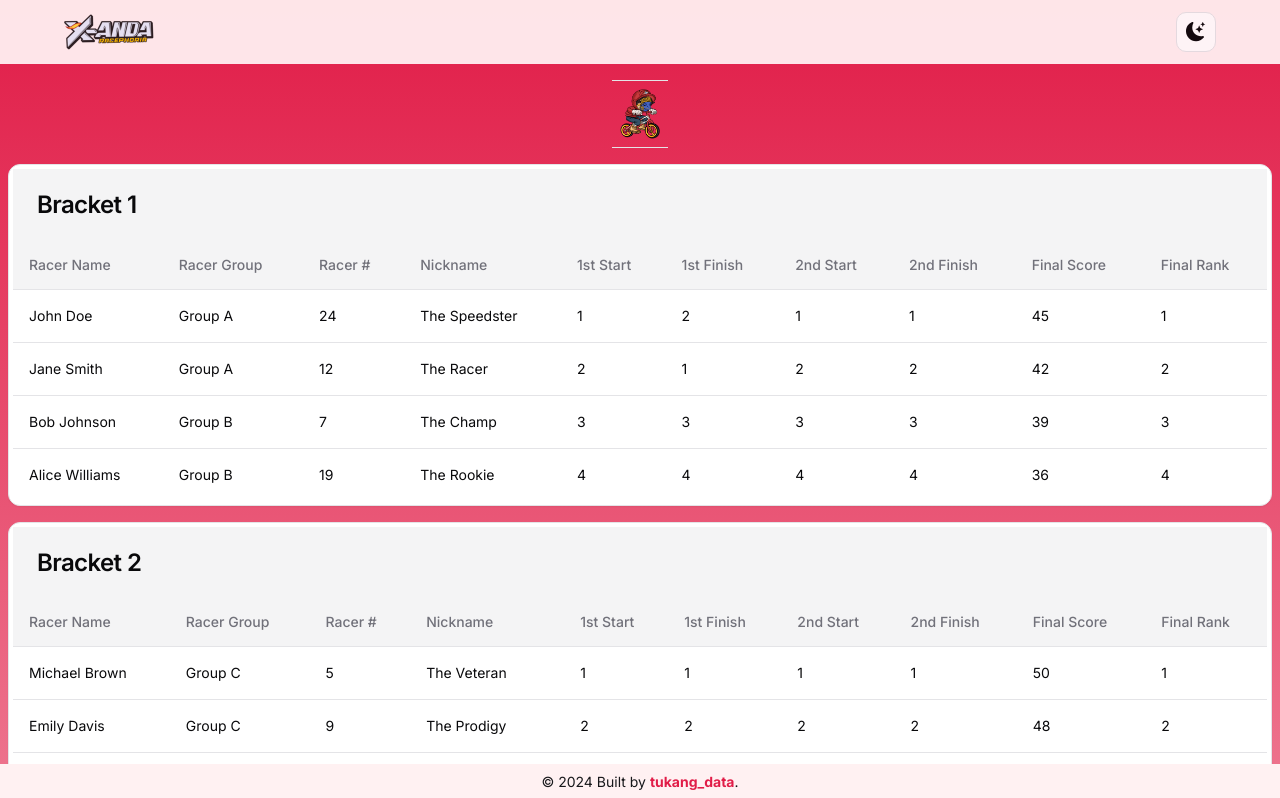
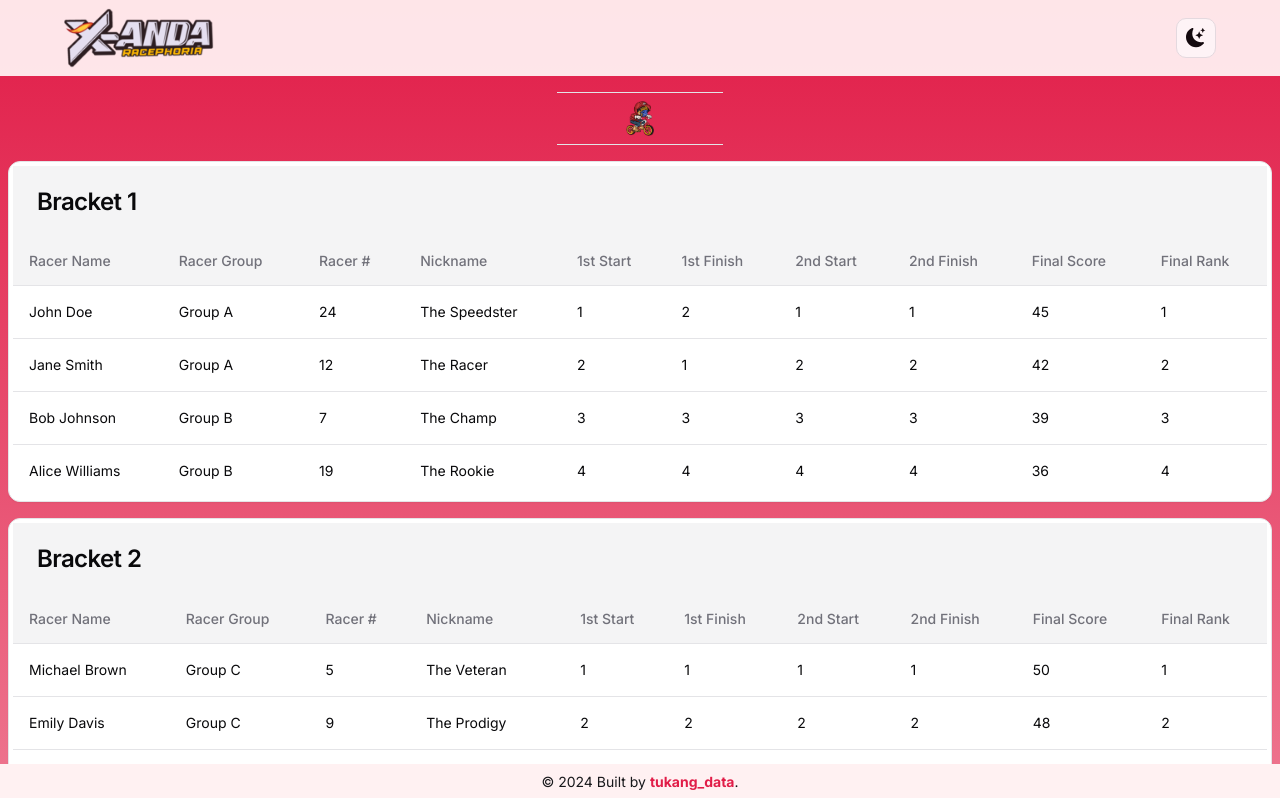
Before and after one commit to thosangs/pla_lamsel, a Next.js app: page /livescore/kelas in a window 1280 px wide. Shown: the top 798 px of the page. Built offline with nearby package versions, Linux system fonts and the light colour scheme.

Commit message:
feat: add image loader blur mode

```diff
--- a/app/layout.tsx
+++ b/app/layout.tsx
@@ -4,6 +4,7 @@ import "./globals.css";
 import Header from "@/components/layout/header";
 import { ThemeProvider } from "@/components/theme-providers";
 import Link from "next/link";
+import Footer from "@/components/layout/footer";
 
 const inter = Inter({ subsets: ["latin"] });
 
@@ -30,18 +31,7 @@ export default function RootLayout({
 							{children}
 						</main>
 
-						<footer className="sticky bottom-0 bg-primary-foreground py-2 px-6 text-center text-sm text-secondary-foreground">
-							&copy; 2024 Built by{" "}
-							<Link
-								href="https://www.instagram.com/tukang.data/"
-								className="font-bold text-primary"
-								target="_blank"
-								prefetch={false}
-							>
-								tukang_data
-							</Link>
-							.
-						</footer>
+						<Footer />
 					</div>
 				</ThemeProvider>
 			</body>
--- a/app/livescore/kelas/page.tsx
+++ b/app/livescore/kelas/page.tsx
@@ -13,6 +13,7 @@ import {
 import { useSearchParams } from "next/navigation";
 import { LoadingSpinner } from "@/components/ui/icons";
 import Image from "next/image";
+import icon_image from "@/public/icon.png";
 
 function KelasFallback() {
 	return <LoadingSpinner />;
@@ -24,21 +25,22 @@ function KelasActive() {
 	const tipe = searchParams.get("tipe");
 	return (
 		<>
-			<div className="my-2">
+			<div className="my-2 mx-auto">
 				<hr />
+				<div className="text-center">
 					<span className="inline-block font-bold text-background text-3xl align-middle">
 						{tipe?.toUpperCase()}
 					</span>
 					<Image
-					src="/icon.png"
-					width={40}
-					height={0}
-					className="my-0 py-2 mx-2 inline-block"
+						src={icon_image}
+						placeholder="blur"
+						className="my-0 py-2 mx-2 inline-block w-2/12"
 						alt="racephoria"
 					/>
 					<span className="inline-block font-bold text-background text-3xl align-middle">
 						{tahun?.toUpperCase()}
 					</span>
+				</div>
 				<hr />
 			</div>
 
--- a/app/page.tsx
+++ b/app/page.tsx
@@ -6,15 +6,17 @@ import {
 	BookIcon,
 } from "@/components/ui/icons";
 import Image from "next/image";
+import logo_text_image from "@/public/logo-text.png";
 
 export default function Home() {
 	return (
 		<>
 			<Image
-				src="/logo-text.png"
-				width={150}
-				height={0}
-				className="m-0 pb-2"
+				src={logo_text_image}
+				// width={150}
+				// height={0}
+				placeholder="blur"
+				className="m-0 pb-2 w-auto"
 				alt="racephoria"
 			/>
 			<nav className="w-full max-w-md grid gap-2 px-4">
--- a/components/layout/header.tsx
+++ b/components/layout/header.tsx
@@ -5,20 +5,20 @@ import { useTheme } from "next-themes";
 import { Button } from "@/components/ui/button";
 import { IconMoonStarsFill, IconSunFill } from "@/components/ui/icons";
 import Image from "next/image";
+import text_image from "@/public/text.png";
 
 export default function Header() {
 	const { setTheme } = useTheme();
 
 	return (
-		<header className="sticky top-0 bg-primary-foreground py-3 px-6 sm:px-16 flex items-center justify-between z-40 opacity-95">
+		<header className="sticky top-0 bg-primary-foreground py-2 px-6 sm:px-16 flex items-center justify-between z-40 opacity-95">
 			<Link href="/" prefetch={true}>
 				<div className="flex items-center gap-2">
 					<h1 className="text-xl font-bold text-secondary-foreground">
 						<Image
-							src="/text.png"
-							width={90}
-							height={0}
-							className="m-0 p-0"
+							src={text_image}
+							placeholder="blur"
+							className="m-0 p-0 w-10/12"
 							alt="racephoria"
 						/>
 					</h1>
```
Lines whose indentation alone changed are shown as unchanged.
